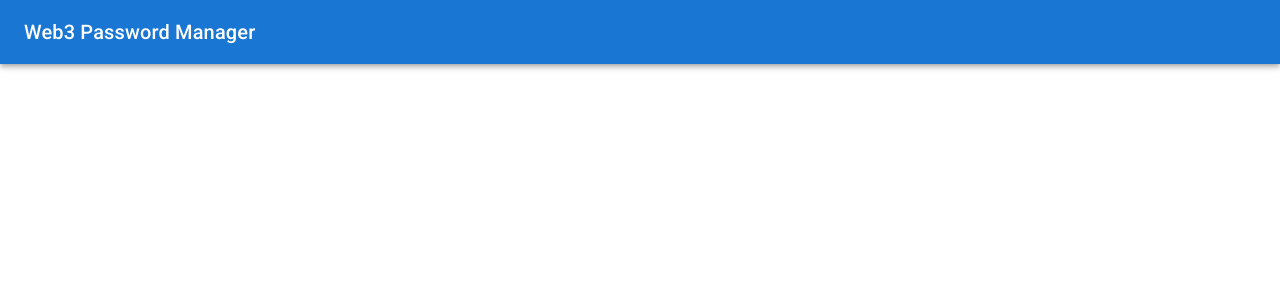
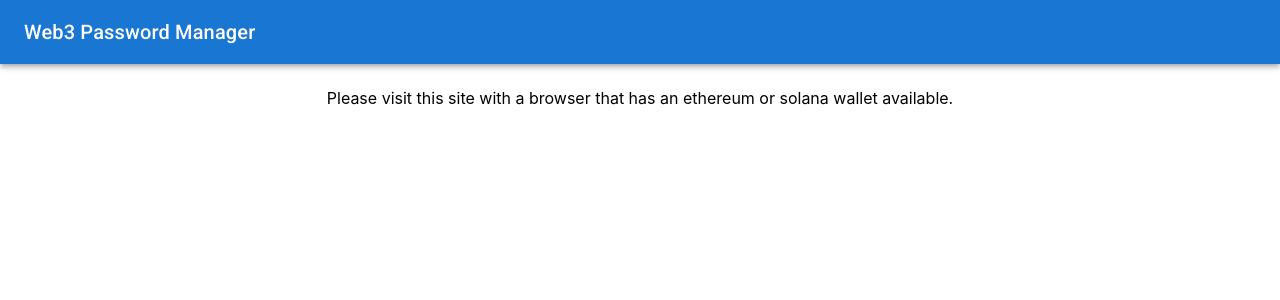
Before and after one commit to trustborder/web3-password-manager, a React (Create React App) app: page / in a window 1280 px wide. Shown: the top 300 px of the page. Built offline with nearby package versions, Linux system fonts and the light colour scheme.

Commit message:
Add a notice to connect with a wallet enabled browser.

```diff
--- a/src/UnlockVault.js
+++ b/src/UnlockVault.js
@@ -1,4 +1,5 @@
 import Grid from '@mui/material/Grid';
+import Typography from '@mui/material/Typography';
 
 import {EthereumVault} from './EthereumVault';
 import {ethereumAvailable} from './EthereumUtils';
@@ -12,15 +13,24 @@ export function UnlockVault(props) {
   const anyProviderAvailable = eth || sol;
 
   return (
-    <Grid container rowSpacing={2} sx={{mt: 1}}>
+    <Grid container rowSpacing={2} sx={{mt: 1}} align="center">
       {eth &&
         <Grid item xs={12}>
           <EthereumVault successCallback={props.successCallback} />
-        </Grid>}
+        </Grid>
+      }
       {sol &&
         <Grid item xs={12}>
           <SolanaVault successCallback={props.successCallback} />
-        </Grid>}
+        </Grid>
+      }
+      {!anyProviderAvailable &&
+        <Grid item xs={12} justifyContent="center">
+          <Typography variant="p" color="inherit" className="wrap-text">
+            Please visit this site with a browser that has an ethereum or solana wallet available.
+          </Typography>
+        </Grid>
+      }
     </Grid>
   )
 }
```
